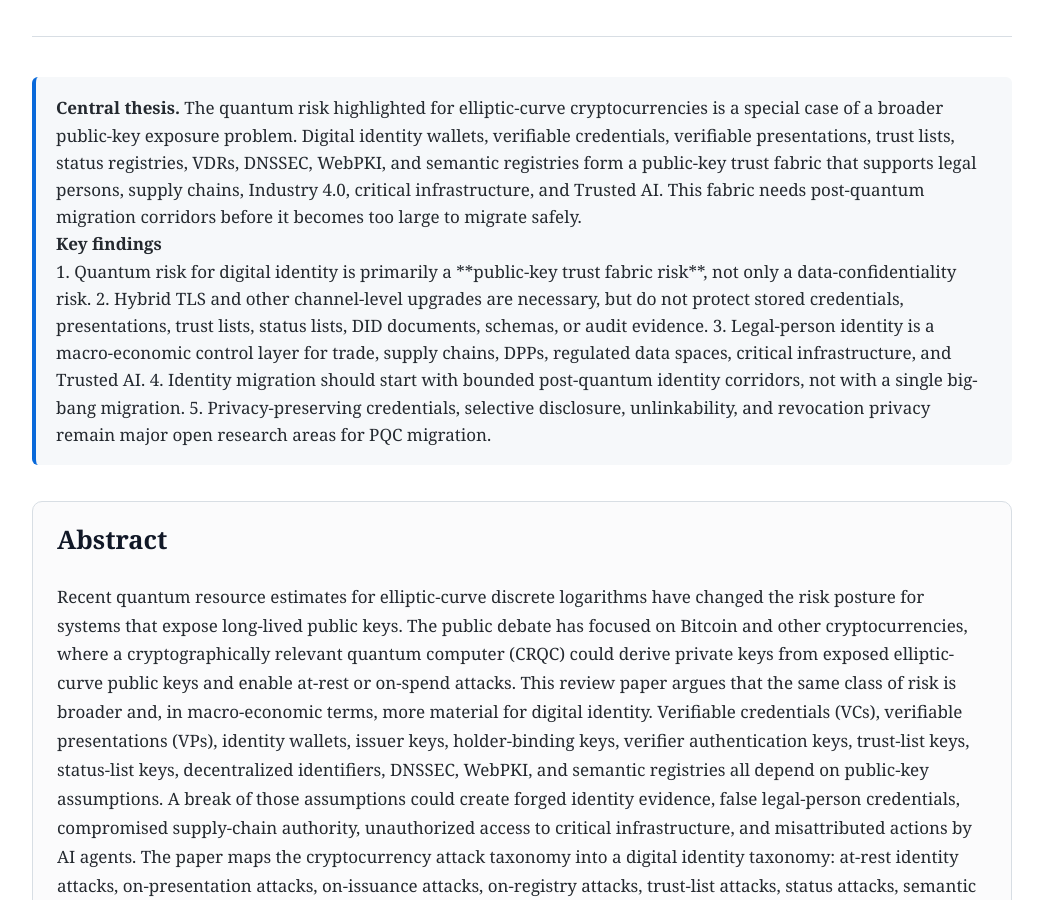
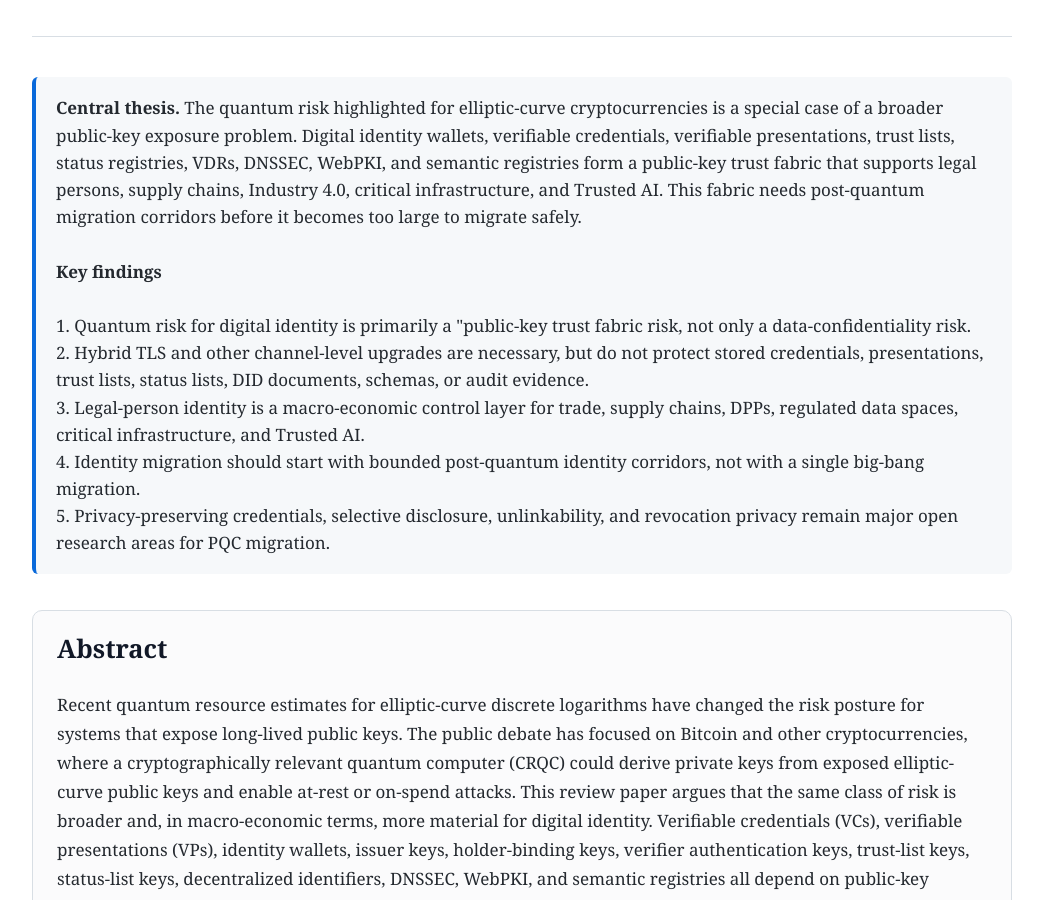
Before and after one commit to spherity/spherity-research, a Jekyll site: the page built from docs/Securing-Digital-Identity-Quantum-Vulnerabilities.md, in a window 1280 px wide and 900 px high, scrolled down 440 px. Shown: the whole window, without its empty margins (118-1161 px from the left). Built offline with Jekyll 4.4.1, drawn with Linux system fonts in a browser that asks for light colours.

Commit message:
Update Securing-Digital-Identity-Quantum-Vulnerabilities.md

```diff
--- a/docs/Securing-Digital-Identity-Quantum-Vulnerabilities.md
+++ b/docs/Securing-Digital-Identity-Quantum-Vulnerabilities.md
@@ -388,17 +388,18 @@ code { white-space: pre-wrap; }
 <div class="paper-thesis">
   <strong>Central thesis.</strong> The quantum risk highlighted for elliptic-curve cryptocurrencies is a special case of a broader public-key exposure problem. Digital identity wallets, verifiable credentials, verifiable presentations, trust lists, status registries, VDRs, DNSSEC, WebPKI, and semantic registries form a public-key trust fabric that supports legal persons, supply chains, Industry 4.0, critical infrastructure, and Trusted AI. This fabric needs post-quantum migration corridors before it becomes too large to migrate safely.
 <br>
+<br>
 <strong>Key findings</strong>
 <br>
-
-1. Quantum risk for digital identity is primarily a **public-key trust fabric risk**, not only a data-confidentiality risk.
-
+<br>
+1. Quantum risk for digital identity is primarily a "public-key trust fabric risk, not only a data-confidentiality risk.
+<br>
 2. Hybrid TLS and other channel-level upgrades are necessary, but do not protect stored credentials, presentations, trust lists, status lists, DID documents, schemas, or audit evidence.
-
+<br>
 3. Legal-person identity is a macro-economic control layer for trade, supply chains, DPPs, regulated data spaces, critical infrastructure, and Trusted AI.
-
+<br>
 4. Identity migration should start with bounded post-quantum identity corridors, not with a single big-bang migration.
-
+<br>
 5. Privacy-preserving credentials, selective disclosure, unlinkability, and revocation privacy remain major open research areas for PQC migration.
 </div>
 
```
